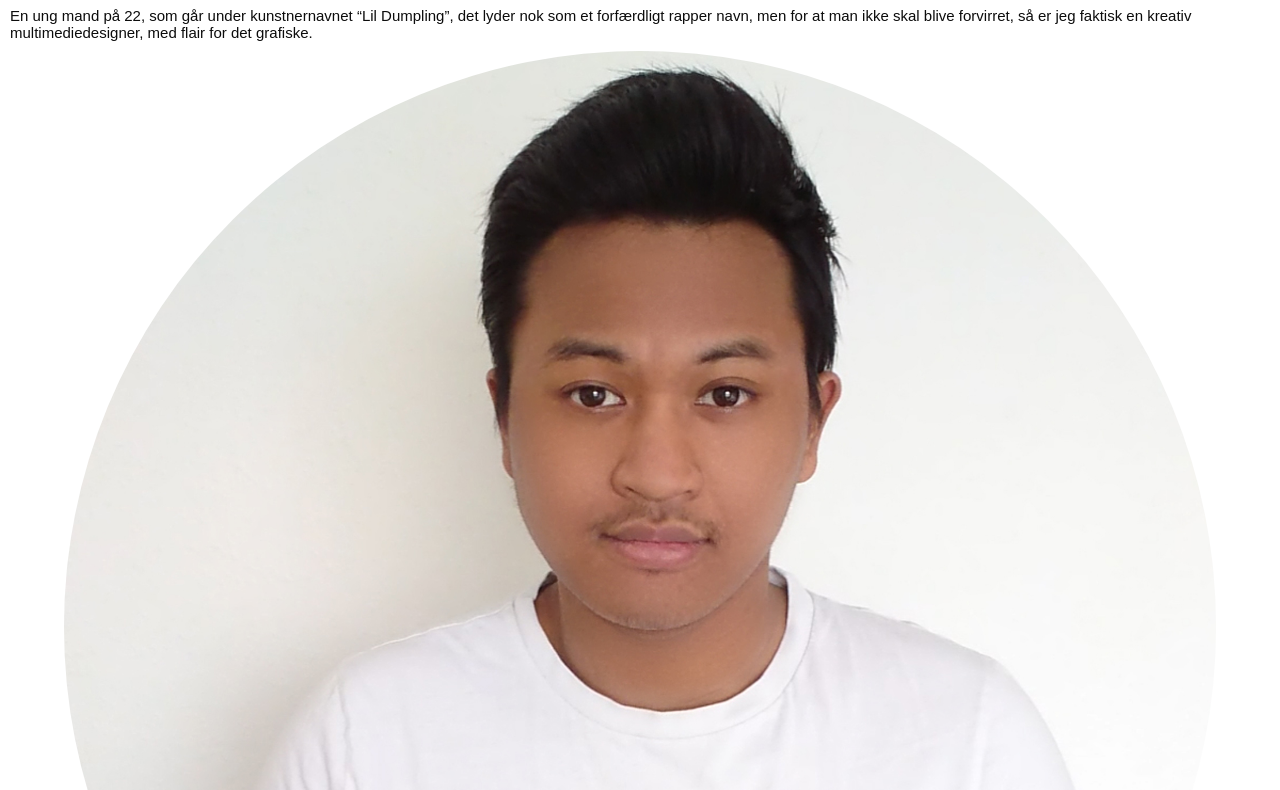
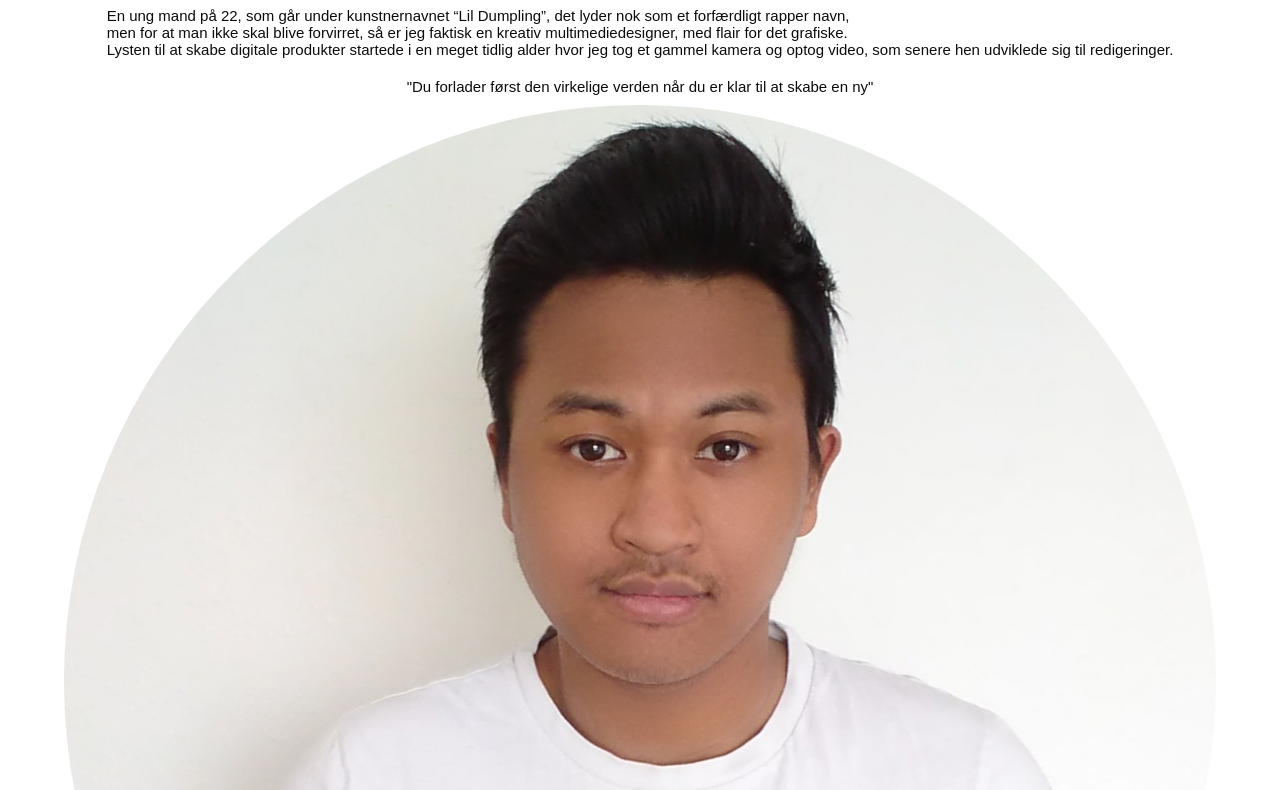
Before and after one commit to khalilam/SemesterEksamen, a plain HTML site: page kontakt.html in a window 1280 px wide. Shown: the part 203-993 px from the top of the page. Drawn offline with Linux system fonts and the light colour scheme.

Commit message:
Tilføjet den endelige tekst
Tilføjet den endelige tekst

```diff
--- a/kontakt.html
+++ b/kontakt.html
@@ -27,9 +27,10 @@
 </header>
 <body>
     <section>
-        <h1 class="about">Hvem er jeg?</h1>
-        <p>En ung mand på 22, som går under kunstnernavnet “Lil Dumpling”, det lyder nok som et forfærdligt rapper navn,
-            men for at man ikke skal blive forvirret, så er jeg faktisk en kreativ multimediedesigner, med flair for det grafiske.</p>
+        <h1 class="about"><br>Hvem er jeg?</h1>
+        <p>En ung mand på 22, som går under kunstnernavnet “Lil Dumpling”, det lyder nok som et forfærdligt rapper navn, <br>men for at man ikke skal blive forvirret, så er jeg faktisk en kreativ multimediedesigner, med flair for det grafiske.<br> Lysten til at skabe digitale produkter startede i en meget tidlig alder hvor jeg tog et gammel kamera og optog video, som senere hen udviklede sig til redigeringer. </p>
+
+            <p>"Du forlader først den virkelige verden når du er klar til at skabe en ny"</p>
             <img src="billede khali.JPG" alt="" class="khali-img">
             <h2>Vil du samarbejde med mig?</h2> <p>Send mig en besked</p>
     </section>
```
